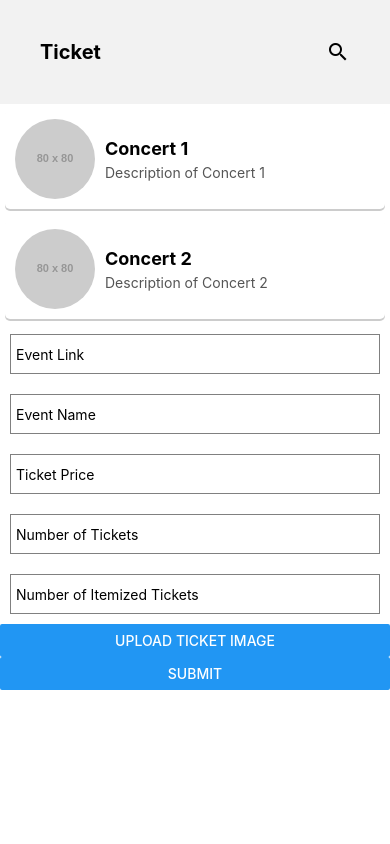
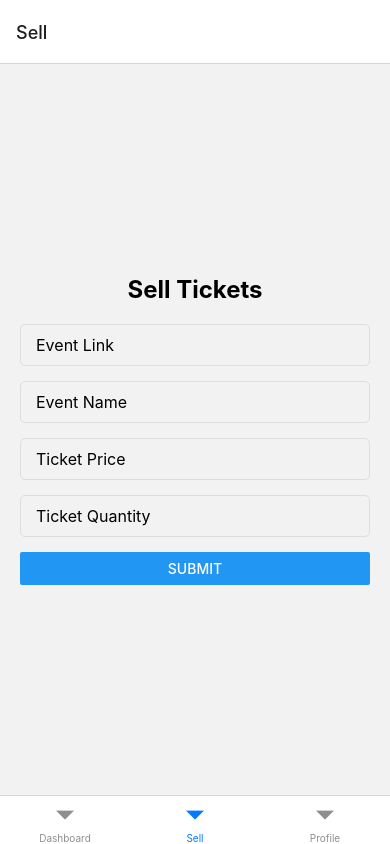
Before and after one commit to sparsh2706/ticket-reseller, a React Native app: screen /Sell in a window 390 px wide. Built offline with nearby package versions, Linux system fonts and the light colour scheme.

Commit message:
Added a new layout

```diff
--- a/App.js
+++ b/App.js
@@ -1,37 +1,40 @@
-import { StatusBar } from 'expo-status-bar';
-import { FlatList, View } from 'react-native';
+import React from 'react';
+import { NavigationContainer } from '@react-navigation/native';
+import { createBottomTabNavigator } from '@react-navigation/bottom-tabs';
 
-import Card from './components/Card';
-import AppHeader from './components/AppHeader';
-import EventTicketForm from './components/Seller/Form';
+import Dashboard from './screens/Dashboard';
+import Sell from './screens/Sell';
+import Profile from './screens/Profile';
+import Footer from './components/Footer';
 
-const data = [
-  {
-    id: '1',
-    image: 'https://via.placeholder.com/80',
-    title: 'Concert 1',
-    description: 'Description of Concert 1',
-  },
-  {
-    id: '2',
-    image: 'https://via.placeholder.com/80',
-    title: 'Concert 2',
-    description: 'Description of Concert 2',
-  },
-];
+const Tab = createBottomTabNavigator();
 
-const App = () => {
-  const renderItem = ({item}) => (
-    <Card image={item.image} title={item.title} description={item.description} />
+export default function App() {
+  return (
+    <NavigationContainer>
+      <Tab.Navigator>
+        <Tab.Screen
+            name="Dashboard"
+            component={Dashboard}
+            options={{
+              tabBar: () => <Footer />,
+            }}
+          />
+        <Tab.Screen
+            name="Sell"
+            component={Sell}
+            options={{
+              tabBar: () => <Footer />,
+            }}
+          />
+        <Tab.Screen
+            name="Profile"
+            component={Profile}
+            options={{
+              tabBar: () => <Footer />,
+            }}
+        />
+      </Tab.Navigator>
+    </NavigationContainer>
   );
-
-  return (
-    <View>
-      <AppHeader />
-      <FlatList data={data} renderItem={renderItem} keyExtractor={(item) => item.id} />
-      <EventTicketForm />
-    </View>
-  );
-};
-
-export default App;
+}
--- /dev/null
+++ b/components/Footer.js
@@ -0,0 +1,48 @@
+import React from 'react';
+import { View, StyleSheet, TouchableOpacity, SafeAreaView } from 'react-native';
+import { MaterialCommunityIcons } from '@expo/vector-icons';
+
+const Footer = () => {
+    return (
+        <SafeAreaView style={styles.safeArea}>
+            <View style={styles.container}>
+                <TouchableOpacity style={styles.button}>
+                    <MaterialCommunityIcons name="ticket" size={24} color="white" />
+                </TouchableOpacity>
+                <TouchableOpacity style={styles.button}>
+                    <MaterialCommunityIcons name="ticket-outline" size={24} color="white" />
+                </TouchableOpacity>
+                <TouchableOpacity style={styles.button}>
+                    <MaterialCommunityIcons name="magnify" size={24} color="white" />
+                </TouchableOpacity>
+                <TouchableOpacity style={styles.button}>
+                    <MaterialCommunityIcons name="account" size={24} color="white" />
+                </TouchableOpacity>
+            </View>
+        </SafeAreaView>
+    );
+};
+
+const styles = StyleSheet.create({
+    safeArea: {
+        flex: 1,
+        justifyContent: 'flex-end',
+    },
+    container: {
+        height: 60,
+        backgroundColor: '#1a1a1a',
+        flexDirection: 'row',
+        justifyContent: 'space-around',
+        alignItems: 'center',
+    },
+    button: {
+        width: 50,
+        height: 50,
+        borderRadius: 25,
+        backgroundColor: '#4d4d4d',
+        justifyContent: 'center',
+        alignItems: 'center',
+    },
+});
+
+export default Footer;
--- a/components/Seller/Form.js
+++ b/components/Seller/Form.js
@@ -24,6 +24,7 @@ const EventTicketForm = () => {
     }
 
     return (
+        // TODO: Text bar doesnt go away with scrollable view
         <TouchableWithoutFeedback onPress={Keyboard.dismiss} accessible={false}>
             <View>
                 <TextInput
--- /dev/null
+++ b/components/Ticket.js
@@ -0,0 +1,14 @@
+import React from 'react';
+import { View, Text } from 'react-native';
+
+const Ticket = ({ ticket }) => {
+  return (
+    <View>
+      <Text>{ticket.eventName}</Text>
+      <Text>Price: {ticket.price}</Text>
+      <Text>Quantity: {ticket.quantity}</Text>
+    </View>
+  );
+};
+
+export default Ticket;
--- /dev/null
+++ b/screens/Dashboard.js
@@ -0,0 +1,29 @@
+import React from 'react';
+import { View, Text } from 'react-native';
+
+import Ticket from '../components/Ticket';
+
+const Dashboard = () => {
+  // Fetch tickets from the backend and store them in a state
+  // For now, we'll use a sample ticket list
+  const tickets = [
+    {
+      id: 1,
+      eventName: 'Sample Event 1',
+      price: 100,
+      quantity: 2,
+    },
+    // Add more tickets
+  ];
+
+  return (
+    <View>
+      <Text>Dashboard</Text>
+      {tickets.map((ticket) => (
+        <Ticket key={ticket.id} ticket={ticket} />
+      ))}
+    </View>
+  );
+};
+
+export default Dashboard;
--- /dev/null
+++ b/screens/Profile.js
@@ -0,0 +1,39 @@
+import React from 'react';
+import { View, Text, Button } from 'react-native';
+
+const Profile = () => {
+  // Fetch user data from the backend and store it in a state
+  // For now, we'll use sample data
+  const user = {
+    name: 'John Doe',
+    email: 'john.doe@example.com',
+    tickets: [
+      {
+        id: 1,
+        eventName: 'Sample Event 1',
+        price: 100,
+        quantity: 2,
+      },
+      // Add more user tickets
+    ],
+  };
+
+  const handleEditAccount = () => {
+    // Edit account details
+  };
+
+  return (
+    <View>
+      <Text>Profile</Text>
+      <Text>Name: {user.name}</Text>
+      <Text>Email: {user.email}</Text>
+      <Text>My Tickets:</Text>
+      {user.tickets.map((ticket) => (
+        <Text key={ticket.id}>{ticket.eventName}</Text>
+      ))}
+      <Button title="Edit Account" onPress={handleEditAccount} />
+    </View>
+  );
+};
+
+export default Profile;
--- /dev/null
+++ b/screens/Sell.js
@@ -0,0 +1,81 @@
+import React, { useState } from 'react';
+import {
+  View,
+  Text,
+  TextInput,
+  Button,
+  StyleSheet,
+  Keyboard,
+  TouchableWithoutFeedback,
+} from 'react-native';
+
+const Sell = () => {
+  const [eventLink, setEventLink] = useState('');
+  const [eventName, setEventName] = useState('');
+  const [ticketPrice, setTicketPrice] = useState('');
+  const [ticketQuantity, setTicketQuantity] = useState('');
+
+  const handleSubmit = () => {
+    // Save ticket details to the backend
+  };
+
+  return (
+    <TouchableWithoutFeedback onPress={() => Keyboard.dismiss()}>
+      <View style={styles.container}>
+        <Text style={styles.title}>Sell Tickets</Text>
+        <TextInput
+          style={styles.input}
+          placeholder="Event Link"
+          value={eventLink}
+          onChangeText={setEventLink}
+        />
+        <TextInput
+          style={styles.input}
+          placeholder="Event Name"
+          value={eventName}
+          onChangeText={setEventName}
+        />
+        <TextInput
+          style={styles.input}
+          placeholder="Ticket Price"
+          value={ticketPrice}
+          onChangeText={setTicketPrice}
+          keyboardType="numeric"
+        />
+        <TextInput
+          style={styles.input}
+          placeholder="Ticket Quantity"
+          value={ticketQuantity}
+          onChangeText={setTicketQuantity}
+          keyboardType="numeric"
+        />
+        <Button title="Submit" onPress={handleSubmit} />
+      </View>
+    </TouchableWithoutFeedback>
+  );
+};
+
+const styles = StyleSheet.create({
+  container: {
+    flex: 1,
+    justifyContent: 'center',
+    paddingHorizontal: 20,
+  },
+  title: {
+    fontSize: 24,
+    fontWeight: 'bold',
+    textAlign: 'center',
+    marginBottom: 20,
+  },
+  input: {
+    borderWidth: 1,
+    borderColor: '#ddd',
+    borderRadius: 5,
+    paddingHorizontal: 15,
+    paddingVertical: 10,
+    fontSize: 16,
+    marginBottom: 15,
+  },
+});
+
+export default Sell;
```
Also changed, not shown: package.json (+6 -1 lines), 1 other file (tests, documents, lock files or other folders).
